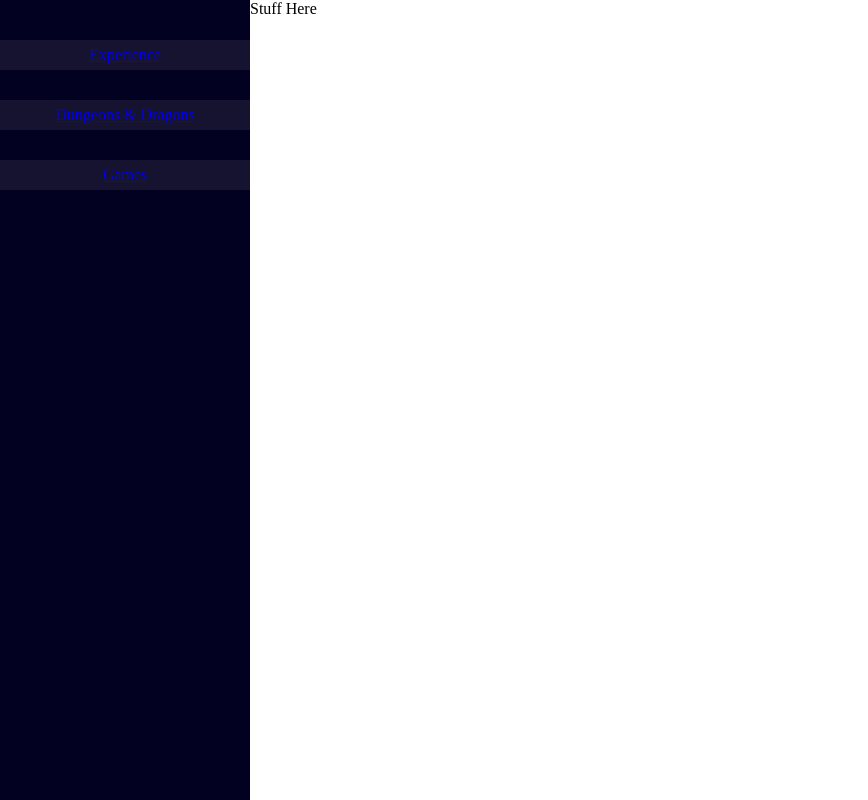
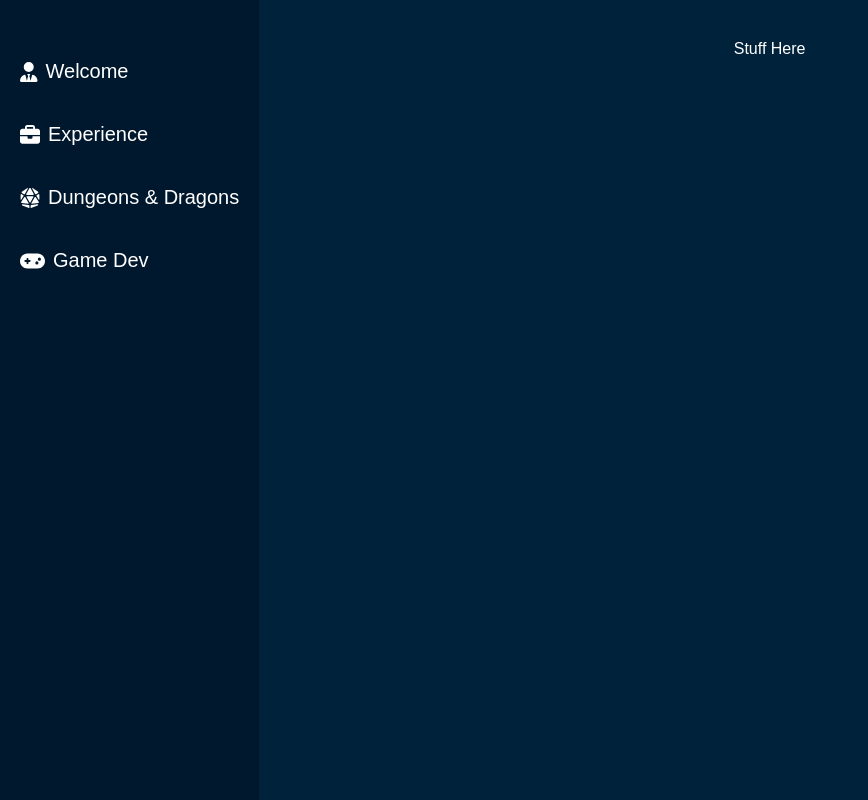
Before and after one commit to MarkeyMarke/about-me, a React (Create React App) app: page / in a window 1280 px wide. Shown: the whole page, without its empty margins (0-868 px from the left). Built offline with nearby package versions, Linux system fonts and the light colour scheme.

Commit message:
Styled NavBar

```diff
--- a/package.json
+++ b/package.json
@@ -4,6 +4,9 @@
   "version": "0.1.0",
   "private": true,
   "dependencies": {
+    "@fortawesome/fontawesome-svg-core": "^6.5.1",
+    "@fortawesome/free-solid-svg-icons": "^6.5.1",
+    "@fortawesome/react-fontawesome": "^0.2.0",
     "@testing-library/jest-dom": "^5.17.0",
     "@testing-library/react": "^13.4.0",
     "@testing-library/user-event": "^13.5.0",
--- a/src/App.js
+++ b/src/App.js
@@ -5,7 +5,7 @@ function App() {
     return (
         <div className="app">
             <NavBar />
-            <div>Stuff Here</div>
+            <div className="main-page">Stuff Here</div>
         </div>
     );
 }
--- a/src/components/NavBar/NavBar.js
+++ b/src/components/NavBar/NavBar.js
@@ -1,12 +1,17 @@
+import { faBriefcase } from '@fortawesome/free-solid-svg-icons/faBriefcase';
+import { faDiceD20 } from '@fortawesome/free-solid-svg-icons/faDiceD20';
+import { faGamepad } from '@fortawesome/free-solid-svg-icons/faGamepad';
+import { faUserTie } from '@fortawesome/free-solid-svg-icons/faUserTie';
 import NavItem from './NavItem';
 import './styles/NavBar.scss';
 
 function NavBar() {
     return (
         <nav>
-            <NavItem href="#experience" scrollSpyId="experience" label="Experience" />
-            <NavItem href="#dnd" scrollSpyId="dnd" label="Dungeons & Dragons" />
-            <NavItem href="#games" scrollSpyId="games" label="Games" />
+            <NavItem href="#welcome" scrollSpyId="welcome" label="Welcome" icon={faUserTie} />
+            <NavItem href="#experience" scrollSpyId="experience" label="Experience" icon={faBriefcase} />
+            <NavItem href="#dnd" scrollSpyId="dnd" label="Dungeons & Dragons" icon={faDiceD20} />
+            <NavItem href="#game-dev" scrollSpyId="game-dev" label="Game Dev" icon={faGamepad} />
         </nav>
     );
 }
--- a/src/components/NavBar/NavItem.js
+++ b/src/components/NavBar/NavItem.js
@@ -1,12 +1,14 @@
 import PropTypes from 'prop-types';
+import { FontAwesomeIcon } from '@fortawesome/react-fontawesome';
 
 const propTypes = {
     href: PropTypes.string.isRequired,
     label: PropTypes.string.isRequired,
     scrollSpyId: PropTypes.string.isRequired,
+    icon: PropTypes.node.isRequired,
 };
 
-function NavItem({ href, label, scrollSpyId }) {
+function NavItem({ href, label, scrollSpyId, icon }) {
     const handleClick = (e) => {
         e.preventDefault();
         const target = window.document.getElementById(e.currentTarget.href.split('#')[1]);
@@ -24,6 +26,7 @@ function NavItem({ href, label, scrollSpyId }) {
 
     return (
         <a onClick={handleClick} href={href} className="navigation-item">
+            <FontAwesomeIcon icon={icon} />
             <span data-to-scrollspy-id={scrollSpyId}>{label}</span>
         </a>
     );
--- a/src/components/NavBar/styles/NavBar.scss
+++ b/src/components/NavBar/styles/NavBar.scss
@@ -4,17 +4,30 @@ nav {
     padding: 40px 0;
     display: flex;
     flex-direction: column;
-    background-color: colors.$darker-blue;
+    background-color: colors.$blue-darkest;
     align-items: center;
-    gap: 30px;
-    width: 250px;
+    min-width: 250px;
 
     .navigation-item {
-        background-color: colors.$dark-blue;
-        height: 30px;
+        box-sizing: border-box;
+        padding: 20px;
         width: 100%;
         display: flex;
         align-items: center;
-        justify-content: center;
+        justify-content: flex-start;
+        color: colors.$white;
+        text-decoration: none;
+        outline: none;
+        font-size: 20px;
+        gap: 8px;
+
+        &:hover,
+        &:focus {
+            background-color: colors.$blue-dark;
+        }
+
+        &:active {
+            background-color: colors.$blue-default;
+        }
     }
 }
--- a/src/constants/_colors.scss
+++ b/src/constants/_colors.scss
@@ -1,5 +1,74 @@
-$darker-blue: #030121;
-$dark-blue: #15132f;
+$orange-lightest: #ffefd5;
+$orange-lighter: #fcd19c;
+$orange-light: #fab463;
+$orange-default: #f8972b;
+$orange-dark: #f78b12;
+$orange-darker: #d9780d;
+$orange-darkest: #cc6600;
 
+$blue-lightest: #e2f1f8;
+$blue-lighter: #b6dbee;
+$blue-light: #0070a4;
+$blue-default: #00679b;
+$blue-dark: #004a78;
+$blue-darker: #00233b;
+$blue-darkest: #00182d;
+
+$gray-lightest: #aaaaaa;
+$gray-lighter: #808080;
+$gray-light: #646464;
+$gray-default: #555555;
+$gray-dark: #414141;
+$gray-darker: #373737;
+$gray-darkest: #333333;
+
+$silver-lightest: #f8f8f8;
+$silver-lighter: #f5f5f5;
+$silver-light: #eeeeee;
+$silver-default: #dadada;
+$silver-dark: #cccccc;
+$silver-darker: #c0c0c0;
+$silver-darkest: #b3b3b3;
+
+$red-lightest: #ffb3b3;
+$red-lighter: #ee7d75;
+$red-light: #de483a;
+$red-default: #ce1300;
+$red-dark: #b71307;
+$red-darker: #a0140e;
+$red-darkest: #891515;
+
+$green-lightest: #e0f3e0;
+$green-lighter: #b1d2a7;
+$green-light: #82b16f;
+$green-default: #539137;
+$green-dark: #427b2e;
+$green-darker: #316525;
+$green-darkest: #27571f;
+
+$yellow-lightest: #ffffcc;
+$yellow-lighter: #fff5ad;
+$yellow-light: #ffec8e;
+$yellow-default: #ffe36f;
+$yellow-dark: #ffd950;
+$yellow-darker: #ffd031;
+$yellow-darkest: #e6c10b;
+
+$purple-lightest: #ede7f6;
+$purple-lighter: #d1c4e9;
+$purple-light: #b39ddb;
+$purple-default: #7e57c2;
+$purple-dark: #673ab7;
+$purple-darker: #5e35b1;
+$purple-darkest: #512da8;
+
+$pink-lightest: #fce4ec;
+$pink-lighter: #f8bbd0;
+$pink-light: #f48fb1;
+$pink-default: #ec407a;
+$pink-dark: #e91e63;
+$pink-darker: #d81b60;
+$pink-darkest: #c2185b;
+
+$black: #303030;
 $white: #ffffff;
-$light-gray: #aaaaaa;
--- a/src/styles/App.scss
+++ b/src/styles/App.scss
@@ -1,8 +1,20 @@
+@use 'src/constants/colors' as colors;
+
 body {
     margin: 0;
+    font-family: Arial, Helvetica, sans-serif;
 
     .app {
         display: flex;
         height: 100vh;
+
+        .main-page {
+            background-color: colors.$blue-darker;
+            display: flex;
+            justify-content: center;
+            padding: 40px 0;
+            flex-grow: 1;
+            color: white;
+        }
     }
 }
```
Also changed, not shown: 1 other file (tests, documents, lock files or other folders).
